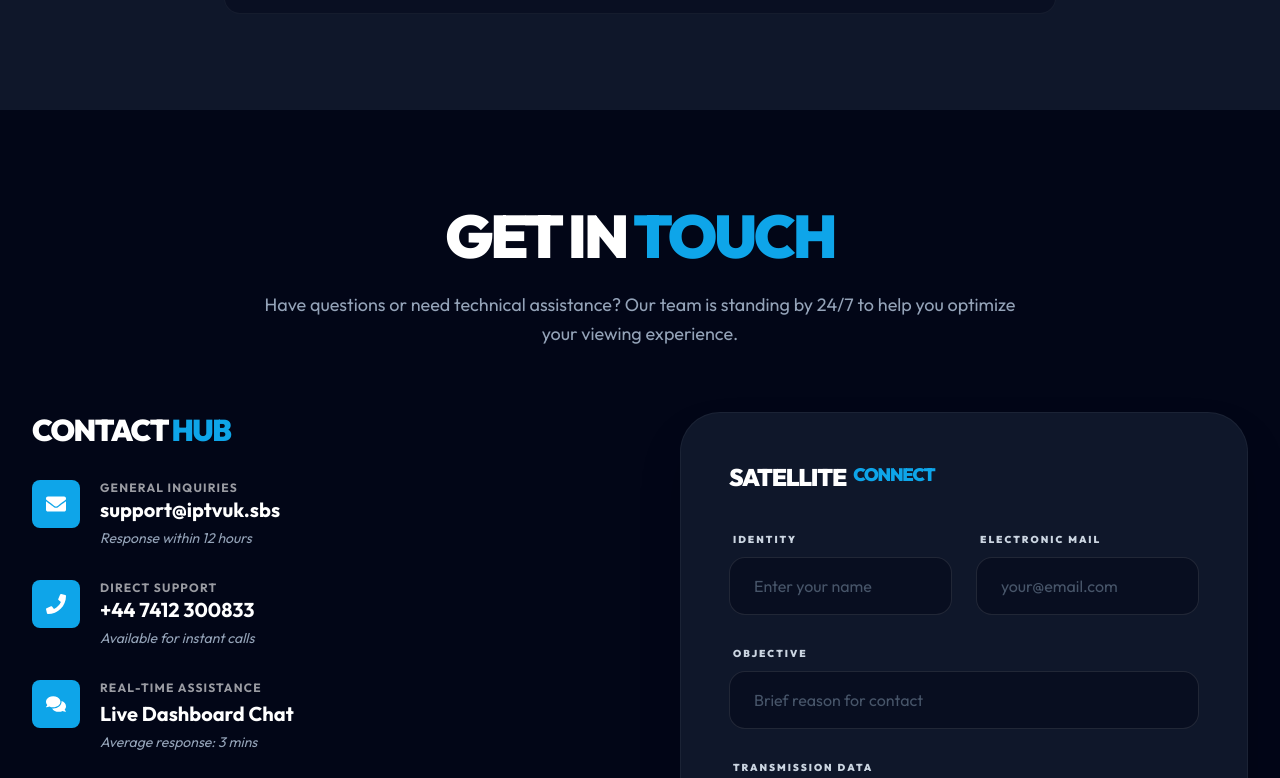
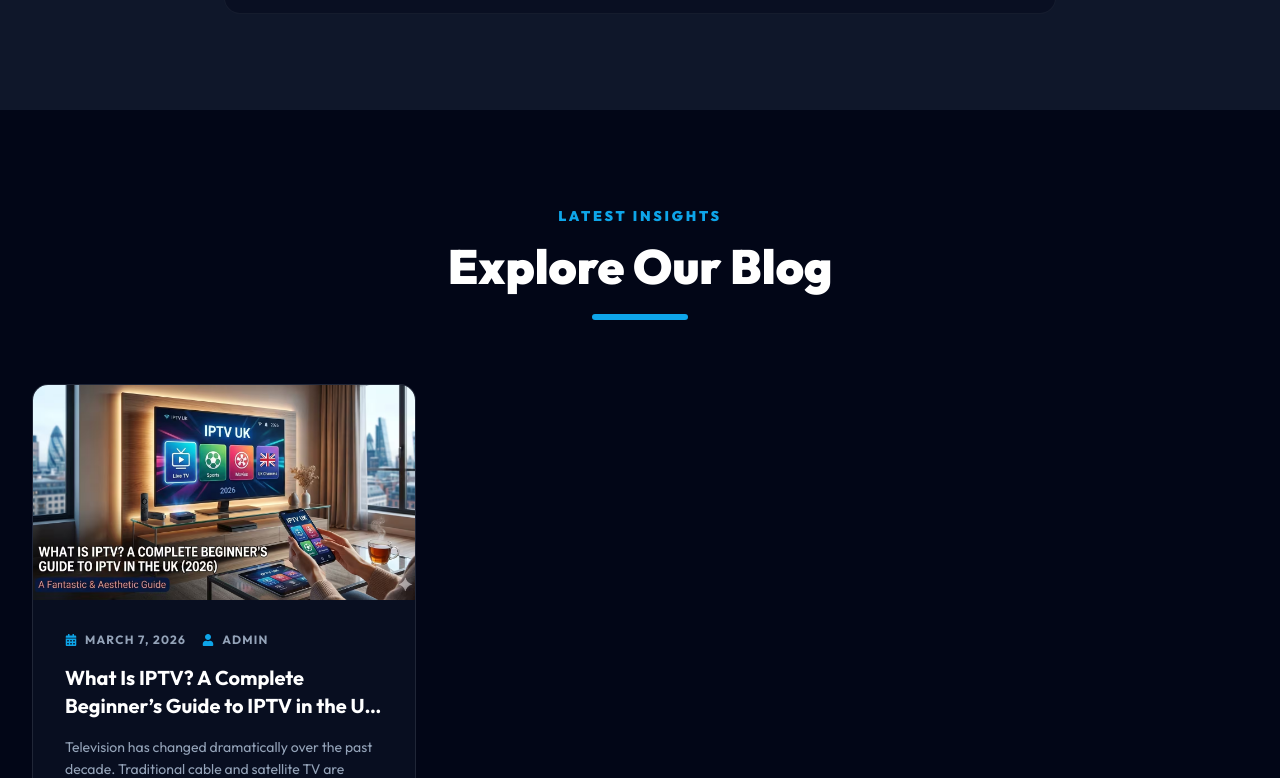
Before and after one commit to Umar-Khan1092/iptv-uk-site, a React (Vite) app: page / in a window 1280 px wide. Shown: the part 6922-7700 px from the top of the page. Built offline with nearby package versions, Linux system fonts and the light colour scheme.

Commit message:
Update Home.jsx

```diff
--- a/src/components/Home.jsx
+++ b/src/components/Home.jsx
@@ -12,6 +12,7 @@
 const EntertainmentSection = lazy(() => import('./EntertainmentSection'));
 const FAQSection = lazy(() => import('./FAQSection'));
 const ContactSection = lazy(() => import('./ContactSection'));
+const BlogSection = lazy(() => import('./BlogSection'));
 
 const SectionPlaceholder = () => (
     <div className="py-20 flex justify-center">
@@ -33,6 +34,7 @@
                 <DevicesSection />
                 <EntertainmentSection />
                 <FAQSection />
+                <BlogSection />
                 <ContactSection />
             </Suspense>
         </>
```
